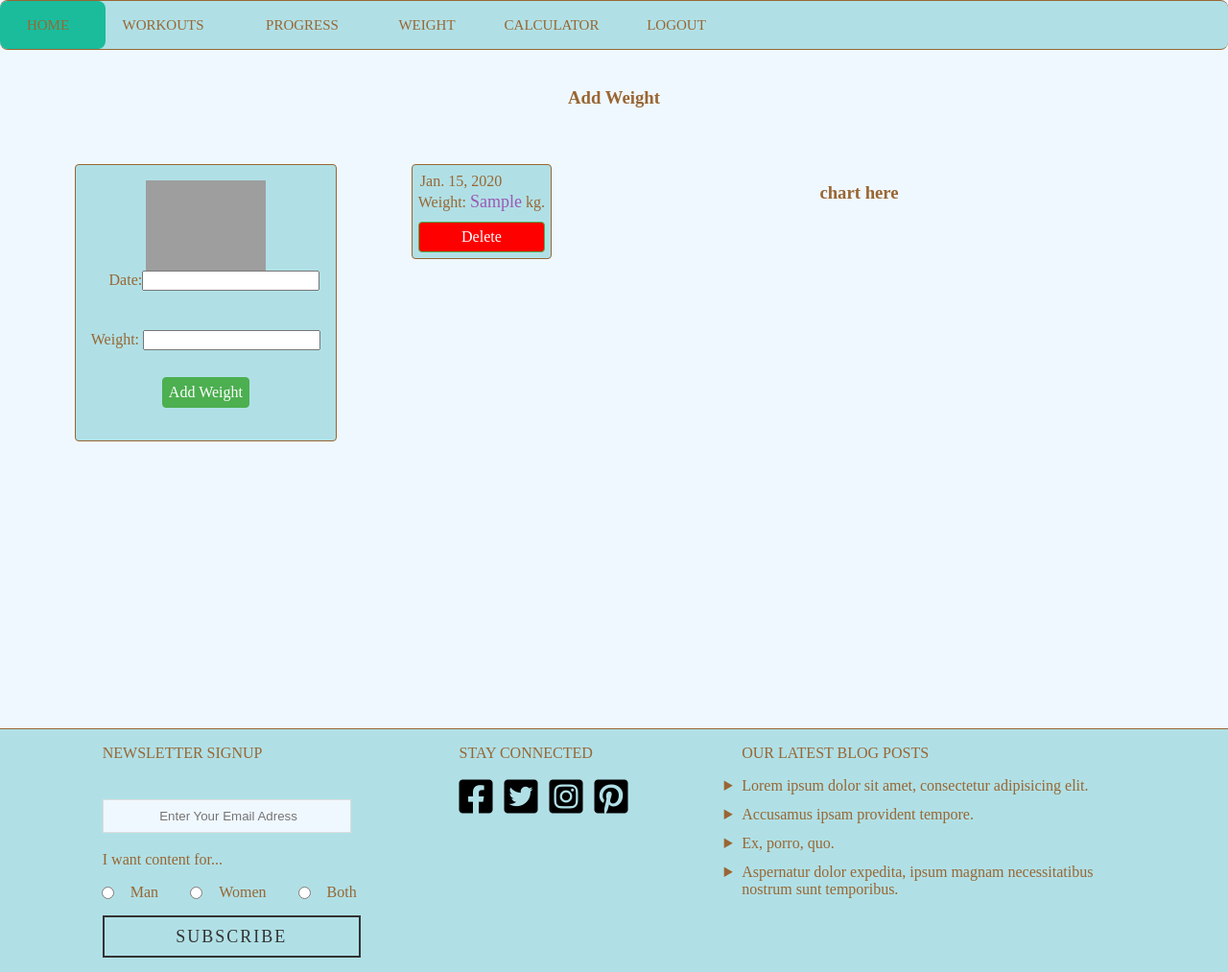
After one commit to MarioDavidov/web_framework_project, a Django app: page /home/user_weight/ in a window 1280 px wide. The commit adds this page. Shown: the top 1013 px of the page at 96% size. Run offline with Django 3.2, Linux system fonts and the light colour scheme; a user stored in the database is signed in; tables that the repository leaves empty hold one stand-in row (values such as "Sample post"); grey boxes are pictures that could not be loaded.

Commit message:
add weight option

```diff
--- /dev/null
+++ b/app/forms/weight.py
@@ -0,0 +1,9 @@
+from django import forms
+from app.models import Weight
+
+class WeightForm(forms.ModelForm):
+    class Meta:
+        model = Weight
+        fields = '__all__'
+
+        exclude = ('user',)
--- a/app/models.py
+++ b/app/models.py
@@ -25,3 +25,10 @@ class ProgressPicture(models.Model):
         blank=True)
 
     user = models.ForeignKey(UserProfile, on_delete=models.CASCADE)
+
+
+class Weight(models.Model):
+    date = models.DateField()
+    weight = models.CharField(max_length=6)
+
+    user = models.ForeignKey(UserProfile, on_delete=models.CASCADE)
--- a/app/url.py
+++ b/app/url.py
@@ -2,7 +2,7 @@ from django.urls import path
 
 from app.views import home_page, edit_workout, workouts, \
     DeleteWorkoutView, details_workout, create_progress_picture, progres_picture, DeletePictureView, \
-    create_workout, calculator
+    create_workout, calculator, create_weight, DeleteWeight
 
 urlpatterns = [
     path('home/', home_page, name='home_page'),
@@ -22,6 +22,8 @@ urlpatterns = [
     path('progres_picture/', progres_picture, name= 'progress_picture'),
     path('picture/delete/<int:pk>/', DeletePictureView.as_view(), name='delete_progress_picture'),
 
+    path('user_weight/', create_weight, name='user_weight'),
+    path('user_weight/delete/<int:pk>/', DeleteWeight.as_view(), name='delete_weight_view'),
 
 
 ]
--- a/app/views.py
+++ b/app/views.py
@@ -4,7 +4,8 @@ from django.urls import reverse_lazy
 
 from app.forms.progress_picture import ProgressPictureForm
 from app.forms.workout import WorkoutForm
-from app.models import Workout, ProgressPicture
+from app.forms.weight import WeightForm
+from app.models import Workout, ProgressPicture, Weight
 from django.views import generic as views
 
 from authentication.models import UserProfile
@@ -206,6 +207,37 @@ class DeletePictureView(views.DeleteView):
     template_name = 'progress_pictures/delete_progress_pic.html'
     success_url = reverse_lazy('progress_picture')
 
+
 # U*whCB6Q!48Y+B%@
 
 # hG=%@X!yKkE3%HJ?asd
+
+def create_weight(request, pk=None):
+    user = request.user if pk is None else User.objects.get(pk=pk)
+    if request.method == 'GET':
+        context = {
+            'weight_form': WeightForm(),
+            'profile_user': user,
+            'weight_user': user.userprofile.weight_set.all(),
+        }
+        return render(request, 'weigth/weigth.html', context)
+    else:
+        form = WeightForm(request.POST)
+        if form.is_valid():
+            weight = form.save(commit=False)
+            weight.user = request.user.userprofile
+            weight.save()
+            return redirect('user_weight')
+        context = {
+            'form': WeightForm(),
+            'profile_user': user,
+            'user_id': user.id,
+        }
+
+        return render(request, 'weigth/weigth.html', context)
+
+
+class DeleteWeight(views.DeleteView):
+    model = Weight
+    template_name = 'weigth/delete_weight.html'
+    success_url = reverse_lazy('user_weight')
--- /dev/null
+++ b/static/weight.css
@@ -0,0 +1,79 @@
+.main-wrapper{
+    display: flex;
+    justify-content: space-evenly;
+    align-items: flex-start;
+    align-content: space-evenly;
+}
+.add-weight-form-wrapper{
+    display: flex;
+    justify-content: center;
+    width: 33%;
+}
+.adding-weight-form{
+    border: 1px solid #996633;
+    border-radius: 4px;
+    padding: 16px;
+    background: #B0E0E6;
+
+    display: flex;
+    flex-direction: column;
+    align-items: center;
+
+}
+.weigth-icon{
+    width: 125px;
+}
+.weigth-icon img{
+    width: 100%;
+}
+.date-label{
+    margin-right: -18px;
+    margin-bottom: 5px;
+}
+.weights{
+    border: 1px solid #996633;
+    border-radius: 4px;
+    padding: 6px;
+    background: #B0E0E6;
+    display: flex;
+    flex-direction: column;
+    margin-right: 6px;
+    margin-bottom: 6px;
+}
+.weights-art{
+    display: flex;
+    justify-content: flex-start;
+    flex-wrap: wrap;
+
+}
+.weights-33{
+    width: 33%;
+    overflow: auto;
+    height: 417px;
+}
+.chart-33{
+    width: 33%;
+}
+.weight-int{
+    font-size: 18px;
+    color: #9b59b6;
+}
+.delete{
+    background: red !important;
+}
+.delete:hover{
+    background: darkred !important;
+
+}
+.weights-p{
+    padding: 0;
+    margin: 0;
+}
+.weights-p-1{
+    padding: 0;
+    margin: 0;
+}
+.weights-p-1{
+    padding: 0;
+    margin: 2px;
+}
--- a/static/workouts.css
+++ b/static/workouts.css
@@ -48,3 +48,7 @@
 .edit:hover{
     background: saddlebrown !important;
 }
+.form-out{
+    font-size: 18px;
+    color: #9b59b6;
+}
--- a/templates/home/home_for_users.html
+++ b/templates/home/home_for_users.html
@@ -62,7 +62,8 @@
                 <section class="button-wrapper">
                     <a href="{%  url 'create_workout' %}" class="create-wo-btn">Create workout</a>
                     <a href="{%  url 'create_progress_pictures' %}" class="create-wo-btn margin-for-btn">Create progress picture</a>
-                    <a href="#" class="create-wo-btn margin-for-btn">Add weight</a>
+                    <a href="{%  url 'user_weight' %}" class="create-wo-btn margin-for-btn">Add weight</a>
+                    <a href="{% url 'weigth list api' %}" class="create-wo-btn margin-for-btn">Testing API</a>
                 </section>
 
             </article>
--- a/templates/shared/site_navigation.html
+++ b/templates/shared/site_navigation.html
@@ -25,7 +25,7 @@
   <a href="{% url 'current user profile' %}">Home</a>
   <a href="{% url 'workouts' %}">Workouts</a>
   <a href="{% url 'progress_picture' %}">Progress</a>
-  <a href="{% url 'weigth list api' %}">Weight</a>
+  <a href="{% url 'user_weight' %}">Weight</a>
   <a href="{% url 'calculator' %}">Calculator</a>
   <a href="{% url 'logout_user' %}">logout</a>
   <div class="animation start-home"></div>
--- /dev/null
+++ b/templates/weigth/weigth.html
@@ -0,0 +1,46 @@
+<link rel="stylesheet" href="/static/weight.css">
+{% extends 'home/home_for_users.html' %}
+
+
+
+{% block site_content %}
+    <article class="header-wrapper">
+        <h1>Add Weight</h1>
+
+    </article>
+    <main class="main-wrapper">
+        <section class="add-weight-form-wrapper">
+            <form class="adding-weight-form" action="{% url 'user_weight' %}" method="POST" enctype="multipart/form-data">
+                <article class="weigth-icon">
+                    <img src="https://cdn2.iconfinder.com/data/icons/medicine-and-medical-diagnostics-1/32/Medical_diagnostics_healthy_weight_weight-256.png" alt="error">
+                </article>
+                <label class="date-label" for="date">Date:{{ weight_form.date }}</label><br>
+                <br>
+                <label for="weight">Weight: {{ weight_form.weight }}</label><br>
+                <input type="submit" class="create-wo-btn" value="Add Weight">
+                {% csrf_token %}
+                <br>
+            </form>
+        </section>
+    <section class="weights-33">
+        {% if not weight_user %}
+            <article class="header-wrapper">
+                <h1>NO DATA TO SHOW</h1>
+             </article>
+            {% endif %}
+        <article class="weights-art">
+            {% for weight in weight_user %}
+                <section class="weights">
+                    <p class="weights-p-1">{{ weight.date }}</p>
+                    <p class="weights-p">Weight: <span class="weight-int">{{ weight.weight }}</span> kg.</p>
+                    <a href="{% url 'delete_weight_view' weight.id %}" class="create-wo-btn delete">Delete</a>
+                </section>
+            {% endfor %}
+        </article>
+
+    </section>
+    <section class="chart-33">
+        <h1>chart here</h1>
+    </section>
+    </main>
+{% endblock %}
```
Also changed, not shown: templates/weigth/delete_weight.html (added, +33 -0 lines), templates/workouts.html (+6 -6 lines), app/migrations/0016_weight.py (added).
